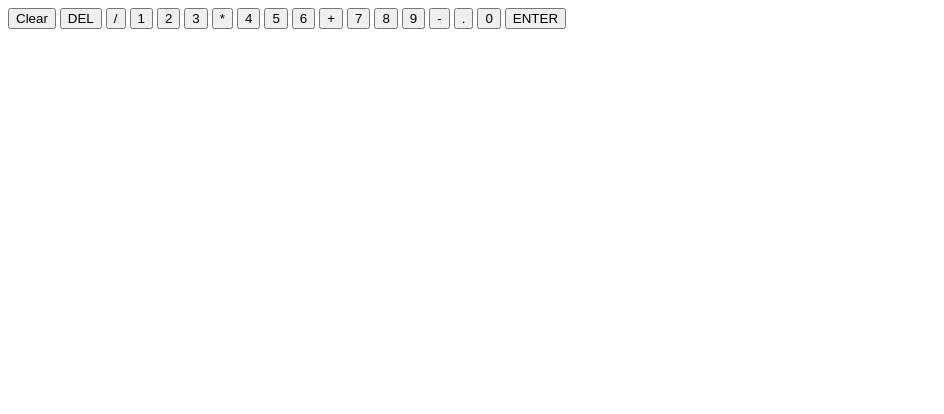
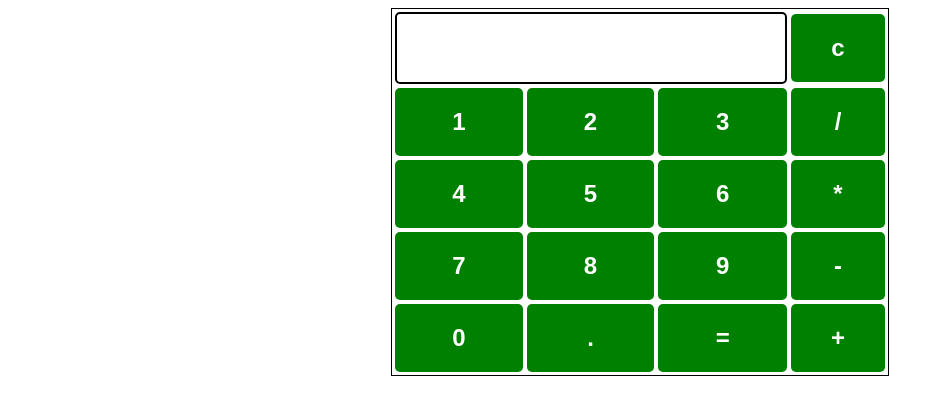
Before and after one commit to tejash2004re/Unified_Mentor_project2_calculator, a plain HTML site: page index.html in a window 1280 px wide. Shown: the whole page, without its empty margins (0-944 px from the left). Drawn offline with nearby package versions, Linux system fonts and the light colour scheme.

Commit message:
index.html

```diff
--- a/index.html
+++ b/index.html
@@ -1,31 +1,143 @@
+<!DOCTYPE html>
 <html>
-  <head>
 
-  </head>
-  <body>
-     <div class = "calculator-grid">
-        <div class = "output">
-            <div class = "previous-operand"></div>
-            <div class = "current-operand"></div>
-        </div>
-        <button class = "double-sized" id = "clear">Clear</button>
-        <button id = "del">DEL</button>
-        <button id = "/" class = "operands" >/</button>
-        <button id = "1" data-number>1</button>
-        <button id = "2" data-number>2</button>
-        <button id = "3" data-number>3</button>
-        <button id = "*" class = "operands">*</button>
-        <button id = "4" data-number>4</button>
-        <button id = "5" data-number>5</button>
-        <button id = "6" data-number>6</button>
-        <button id = "+" class = "operands">+</button>
-        <button id = "7" data-number>7</button>
-        <button id = "8" data-number>8</button>
-        <button id = "9" data-number>9</button>
-        <button id = "-" class = "operands">-</button>
-        <button id = "decimal">.</button>
-        <button id = "0">0</button>
-        <button class = double-sized id="=">ENTER</button>
-</div>
-  </body>
+<head>
+	<title>JavaScript Calculator</title>
+	<script src=
+"https://cdnjs.cloudflare.com/ajax/libs/mathjs/10.6.4/math.js"
+		integrity=
+"sha512-BbVEDjbqdN3Eow8+empLMrJlxXRj5nEitiCAK5A1pUr66+jLVejo3PmjIaucRnjlB0P9R3rBUs3g5jXc8ti+fQ=="
+		crossorigin="anonymous"
+		referrerpolicy="no-referrer"></script>
+	<script src=
+"https://cdnjs.cloudflare.com/ajax/libs/mathjs/10.6.4/math.min.js"
+		integrity=
+"sha512-iphNRh6dPbeuPGIrQbCdbBF/qcqadKWLa35YPVfMZMHBSI6PLJh1om2xCTWhpVpmUyb4IvVS9iYnnYMkleVXLA=="
+		crossorigin="anonymous"
+		referrerpolicy="no-referrer"></script>
+
+	<!-- For styling -->
+	<style>
+		table {
+			border: 1px solid black;
+			margin-left: auto;
+			margin-right: auto;
+		}
+
+		input[type="button"] {
+			width: 100%;
+			padding: 20px 40px;
+			background-color: green;
+			color: white;
+			font-size: 24px;
+			font-weight: bold;
+			border: none;
+			border-radius: 5px;
+		}
+
+		input[type="text"] {
+			padding: 20px 30px;
+			font-size: 24px;
+			font-weight: bold;
+			border: none;
+			border-radius: 5px;
+			border: 2px solid black;
+		}
+	</style>
+</head>
+
+<body>
+
+	<!-- Use Table to Create Calculator Structure Design -->
+	<table id="calcu">
+		<tr>
+			<td colspan="3"><input type="text" id="result"></td>
+			<td><input type="button" value="c" onclick="clr()" /> </td>
+		</tr>
+		<tr>
+			<td><input type="button" value="1" onclick="dis('1')"
+						onkeydown="myFunction(event)"> </td>
+			<td><input type="button" value="2" onclick="dis('2')"
+						onkeydown="myFunction(event)"> </td>
+			<td><input type="button" value="3" onclick="dis('3')"
+						onkeydown="myFunction(event)"> </td>
+			<td><input type="button" value="/" onclick="dis('/')"
+						onkeydown="myFunction(event)"> </td>
+		</tr>
+		<tr>
+			<td><input type="button" value="4" onclick="dis('4')"
+						onkeydown="myFunction(event)"> </td>
+			<td><input type="button" value="5" onclick="dis('5')"
+						onkeydown="myFunction(event)"> </td>
+			<td><input type="button" value="6" onclick="dis('6')"
+						onkeydown="myFunction(event)"> </td>
+			<td><input type="button" value="*" onclick="dis('*')"
+						onkeydown="myFunction(event)"> </td>
+		</tr>
+		<tr>
+			<td><input type="button" value="7" onclick="dis('7')"
+						onkeydown="myFunction(event)"> </td>
+			<td><input type="button" value="8" onclick="dis('8')"
+						onkeydown="myFunction(event)"> </td>
+			<td><input type="button" value="9" onclick="dis('9')"
+						onkeydown="myFunction(event)"> </td>
+			<td><input type="button" value="-" onclick="dis('-')"
+						onkeydown="myFunction(event)"> </td>
+		</tr>
+		<tr>
+			<td><input type="button" value="0" onclick="dis('0')"
+						onkeydown="myFunction(event)"> </td>
+			<td><input type="button" value="." onclick="dis('.')"
+						onkeydown="myFunction(event)"> </td>
+
+			<!-- solve function call function solve to evaluate value -->
+			<td><input type="button" value="=" onclick="solve()"> </td>
+
+			<td><input type="button" value="+" onclick="dis('+')"
+						onkeydown="myFunction(event)"> </td>
+		</tr>
+	</table>
+
+	<script>
+
+		// Function that display value
+		function dis(val) {
+			document.getElementById("result").value += val
+		}
+
+		function myFunction(event) {
+			if (event.key == '0' || event.key == '1'
+				|| event.key == '2' || event.key == '3'
+				|| event.key == '4' || event.key == '5'
+				|| event.key == '6' || event.key == '7'
+				|| event.key == '8' || event.key == '9'
+				|| event.key == '+' || event.key == '-'
+				|| event.key == '*' || event.key == '/')
+				document.getElementById("result").value += event.key;
+		}
+
+		var cal = document.getElementById("calcu");
+		cal.onkeyup = function (event) {
+			if (event.keyCode === 13) {
+				console.log("Enter");
+				let x = document.getElementById("result").value
+				console.log(x);
+				solve();
+			}
+		}
+
+		// Function that evaluates the digit and return result
+		function solve() {
+			let x = document.getElementById("result").value
+			let y = math.evaluate(x)
+			document.getElementById("result").value = y
+		}
+
+		// Function that clear the display
+		function clr() {
+			document.getElementById("result").value = ""
+		}
+	</script>
+</body>
+
 </html>
```
